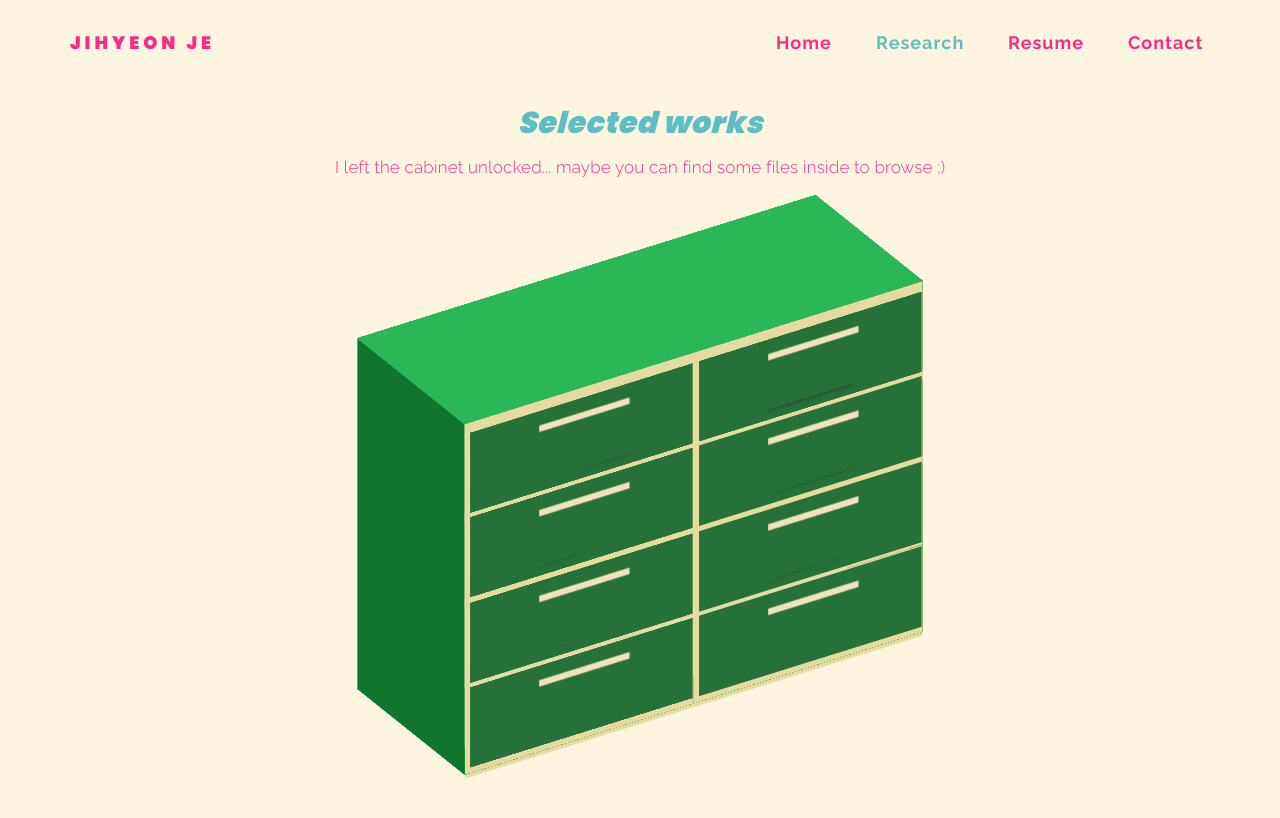
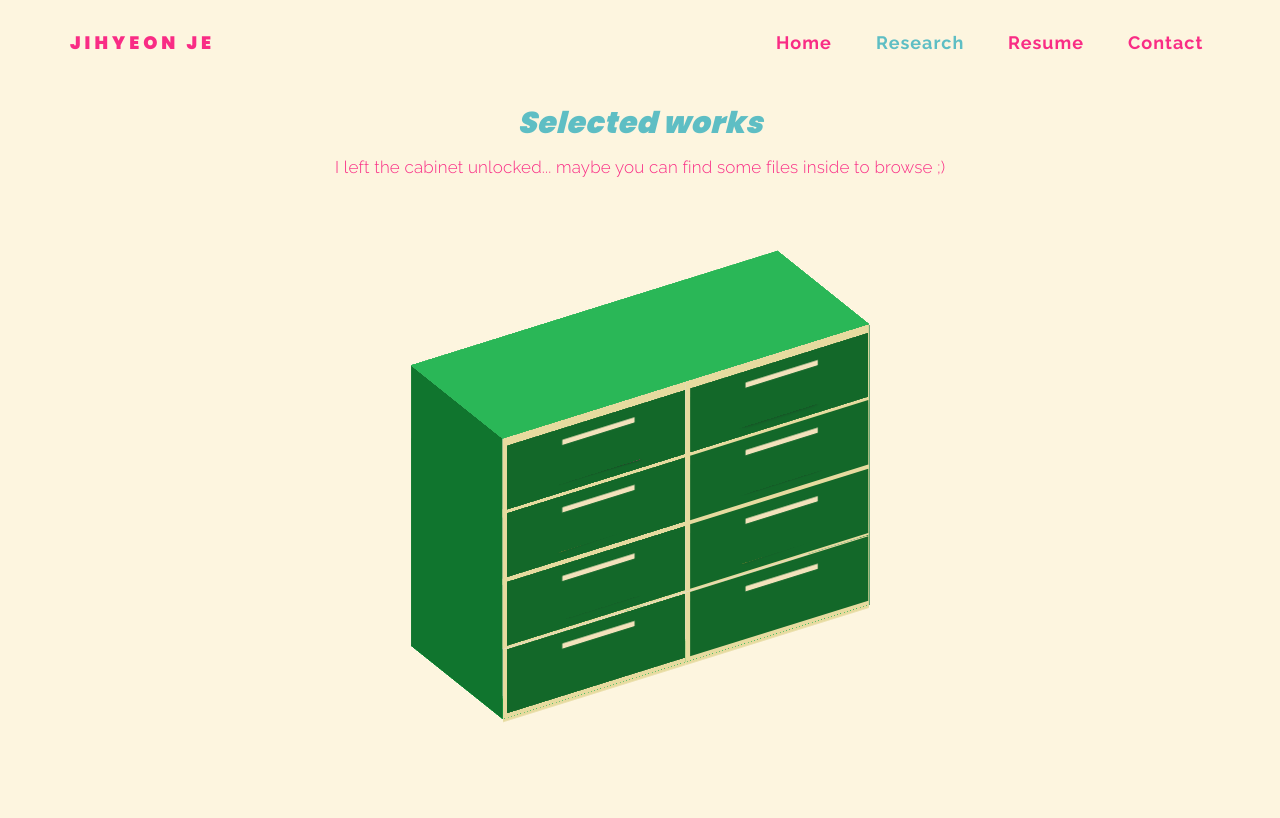
Before and after one commit to rpraka/JihyeonJe.com, a Jekyll site: the page about.html, which Jekyll copies as it is, in a window 1280 px wide. Shown: the top 818 px of the page. Built offline with Jekyll 4.4.1, drawn with Linux system fonts in a browser that asks for light colours.

Commit message:
Add files via upload

```diff
--- a/about.html
+++ b/about.html
@@ -105,7 +105,7 @@ http://www.tooplate.com/view/2085-neuron
         --limit: 0.9;
         --height: 30;
         --width: 20;
-        --depth: 15;
+        --depth: 16;
         --frame: 1;
         --handle: #f3e2bc;
         --hue: 10;
@@ -117,7 +117,7 @@ http://www.tooplate.com/view/2085-neuron
         --unit-one: #e6db9f;
         --unit-two: #2ab757;
         --unit-three: #10752e;
-        --unit-four: #26703a;
+        --unit-four: #136829;
         --transition: 0.2s;
       }
 
@@ -127,10 +127,12 @@ http://www.tooplate.com/view/2085-neuron
       }
       .chest {
         height: calc(var(--height) * 1vmin);
-        transform: scale(1.5) translate3d(0, 0, 50vmin) rotateX(-30deg) rotateY(32deg);
+        transform: scale(1.2) translate3d(0, 0, 50vmin) rotateX(-30deg) rotateY(32deg);
         width: calc(var(--width) * 1vmin);
+        display: flex;
+        justify-content: center;
+        align-items: center;
         color: #115816;
-        display: flex;
         justify-content: center;
       }
       .chest__panel {
@@ -164,6 +166,7 @@ http://www.tooplate.com/view/2085-neuron
       }
       .chest__panel--front-frame:after {
         top: calc(100 / 4 * 1.01%);
+
       }
       .chest__panel--front-frame:before {
         top: calc(100 / 4 * 2.01%);
@@ -478,11 +481,12 @@ http://www.tooplate.com/view/2085-neuron
       details:hover:not([open]),
       details:hover:not([open]) + .drawer__structure {
         --open: var(--hover);
+
       }
       details,
       .drawer__structure {
         transition: transform var(--transition);
-        transform: translate3d(0, 0, calc((var(--open, var(--default)) * var(--depth)) * 1vmin));
+        transform: translate3d(0, 0, calc((var(--open, var(--default)) * var(--depth)) * 1vmin)) ;
       }
       details[open],
       .drawer__structure[open],
@@ -507,6 +511,7 @@ http://www.tooplate.com/view/2085-neuron
         top: 50%;
         left: 50%;
         transform: translate3d(-50%, -50%, 0.5vmin);
+
       }
 
 
@@ -514,13 +519,14 @@ http://www.tooplate.com/view/2085-neuron
 .modal {
   visibility: hidden;
   opacity: 0;
-  position: absolute;
   top: 0;
   right: 0;
   bottom: 0;
   left: 0;
-  height: 112.8%;
+  height: 100vh;
   width: 100%;
+  margin: 0;
+  padding: 0;
   display: flex;
   align-items: center;
   justify-content: center;
@@ -888,6 +894,7 @@ touch-action: manipulation;
       <a href="#" class="modal__close">&times;</a>
   </div>
 </div>
+<br><br><br>
 
 <!-- Back top -->
 <a href="#back-top" class="go-top"><i class="fa fa-angle-up"></i></a>
```
